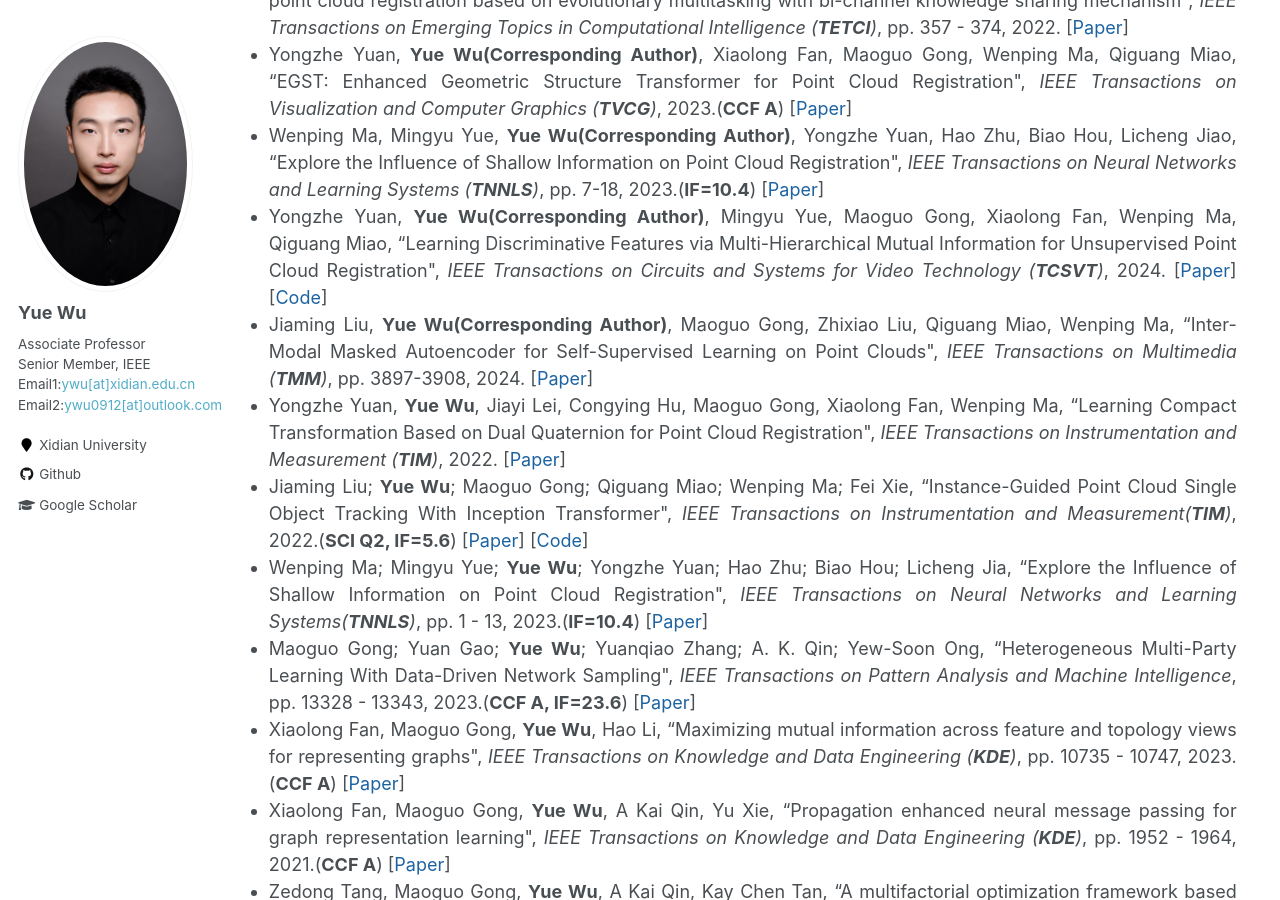
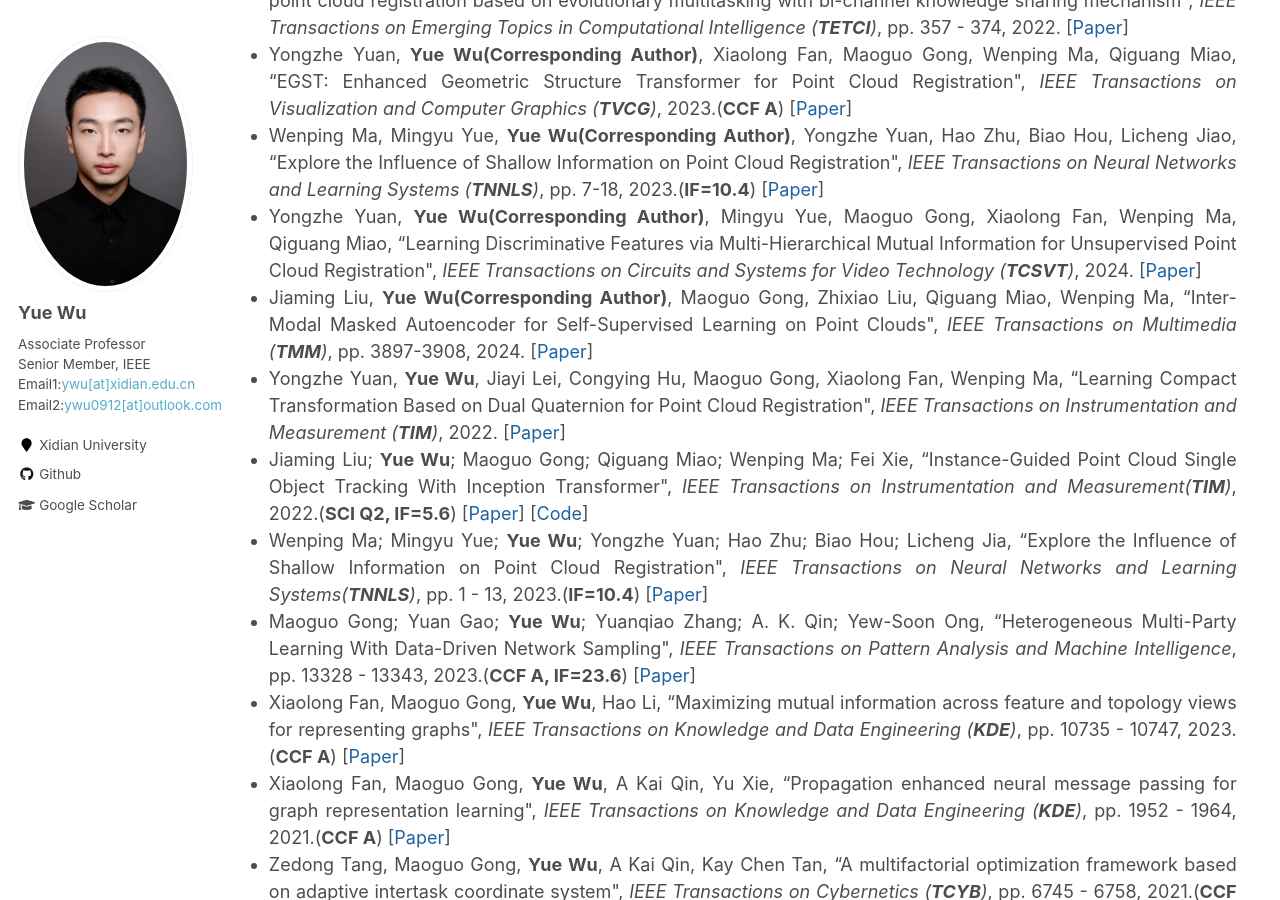
Before and after one commit to ywuchina/ywuchina.github.io, a Jekyll site: the page built from _pages/home.md, in a window 1280 px wide and 900 px high, scrolled down 3481 px. Built offline with Jekyll 4.4.1, drawn with Linux system fonts in a browser that asks for light colours.

Commit message:
Update paper.html

```diff
--- a/_includes/paper.html
+++ b/_includes/paper.html
@@ -150,7 +150,6 @@ Yongzhe Yuan, <b>Yue Wu(Corresponding Author)</b>, Mingyu Yue, Maoguo Gong, Xiao
 “Learning Discriminative Features via Multi-Hierarchical Mutual Information for Unsupervised Point Cloud Registration",
 <i>IEEE Transactions on Circuits and Systems for Video Technology (<b>TCSVT</b>)</i>, 2024.
 [<a href= "https://ieeexplore.ieee.org/abstract/document/10475373" target="_blank">Paper</a>]
-[<a href= "https://ieeexplore.ieee.org/abstract/document/9357940" target="_blank">Code</a>]
 </span>
 </li>
 
```
